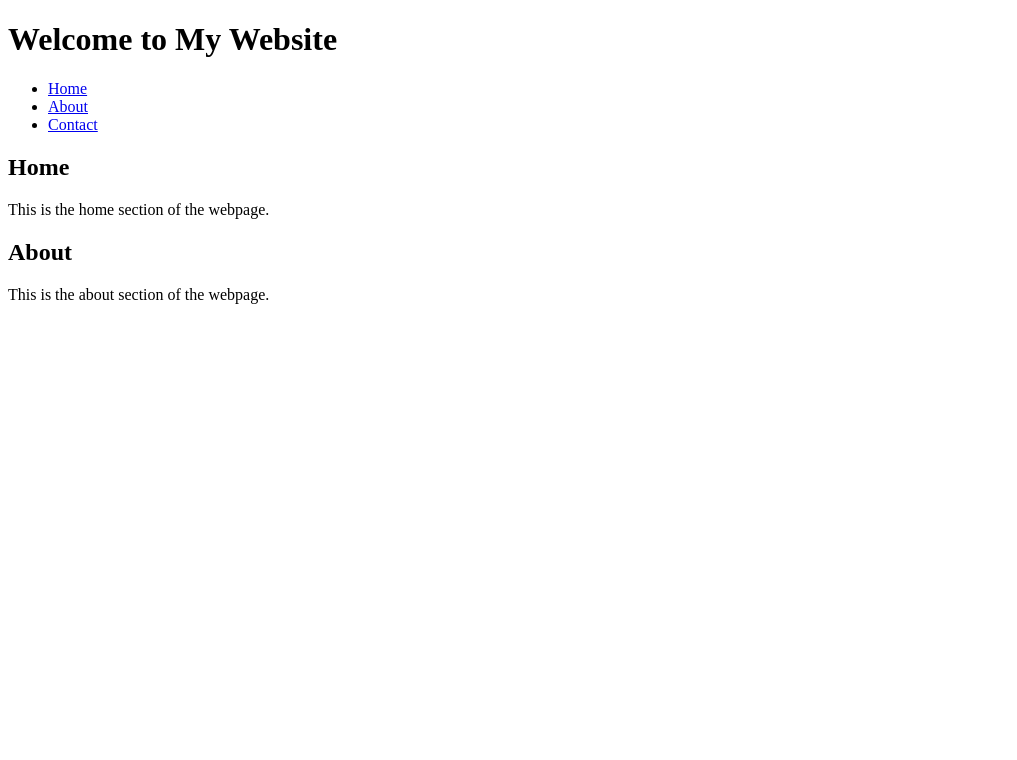
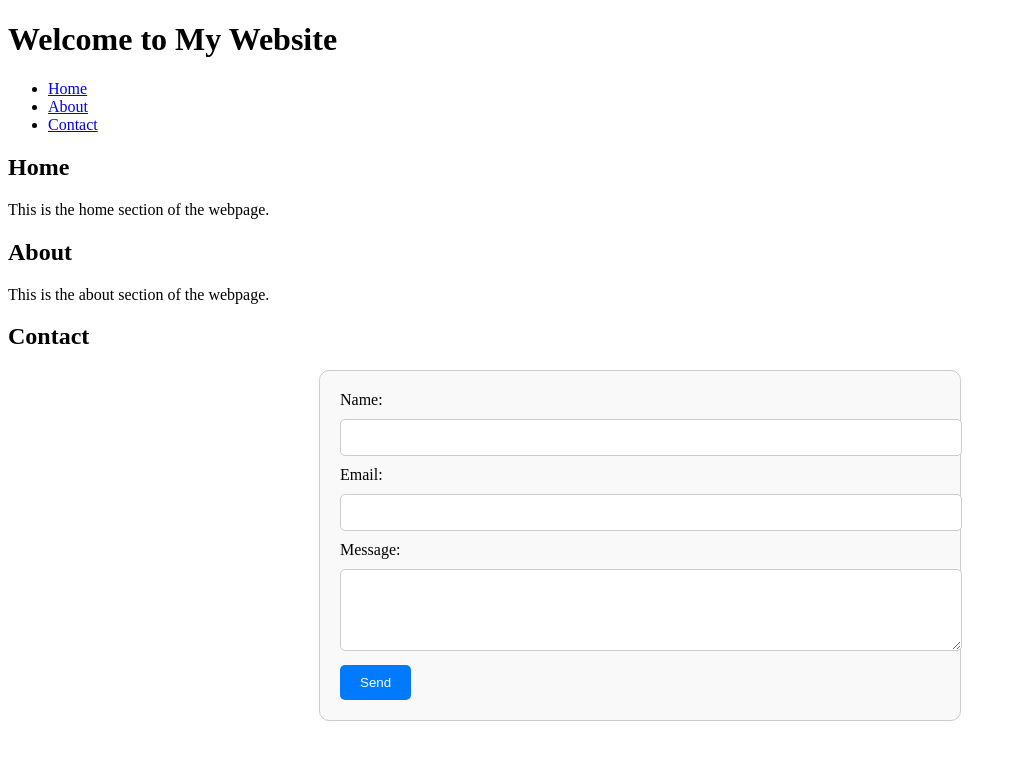
Before and after one commit to aspen994/githubkurs, a plain HTML site: page src/contact.html in a window 1280 px wide. Shown: the whole page, without its empty margins (0-1017 px from the left). Drawn offline with Linux system fonts and the light colour scheme.

Commit message:
Add styles to contact form

```diff
--- a/src/contact.html
+++ b/src/contact.html
@@ -4,6 +4,38 @@
     <meta charset="UTF-8">
     <meta name="viewport" content="width=device-width, initial-scale=1.0">
     <title>My First HTML Page</title>
+    <style>
+        form.contact-form {
+            max-width: 600px;
+            margin: 0 auto;
+            padding: 20px;
+            border: 1px solid #ccc;
+            border-radius: 10px;
+            background-color: #f9f9f9;
+        }
+
+        form.contact-form input,
+        form.contact-form textarea {
+            width: 100%;
+            padding: 10px;
+            margin: 10px 0;
+            border: 1px solid #ccc;
+            border-radius: 5px;
+        }
+
+        form.contact-form button {
+            padding: 10px 20px;
+            background-color: #007bff;
+            color: white;
+            border: none;
+            border-radius: 5px;
+            cursor: pointer;
+        }
+
+        form.contact-form button:hover {
+            background-color: #0056b3;
+        }
+    </style>
 </head>
 <body>
 <header>
@@ -25,6 +57,21 @@
         <h2>About</h2>
         <p>This is the about section of the webpage.</p>
     </section>
+    <section id="contact">
+        <h2>Contact</h2>
+        <form class="contact-form" action="/submit" method="post">
+            <label for="name">Name:</label>
+            <input type="text" id="name" name="name" required>
+
+            <label for="email">Email:</label>
+            <input type="email" id="email" name="email" required>
+
+            <label for="message">Message:</label>
+            <textarea id="message" name="message" rows="4" required></textarea>
+
+            <button type="submit">Send</button>
+        </form>
+    </section>
 </main>
 </body>
 </html>
```
Also changed, not shown: MysteriousThing.txt.
